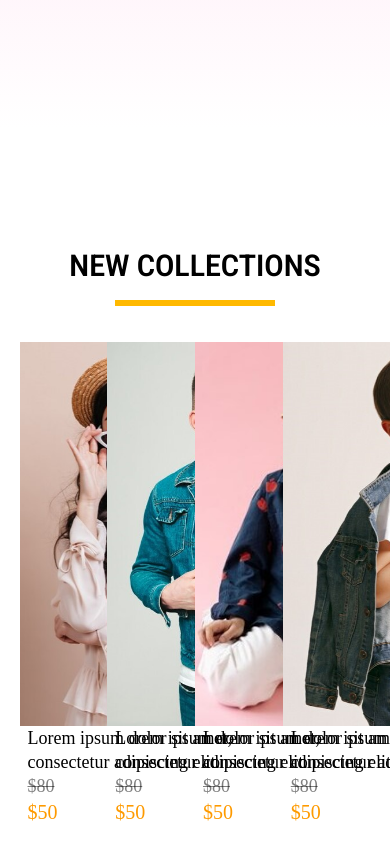
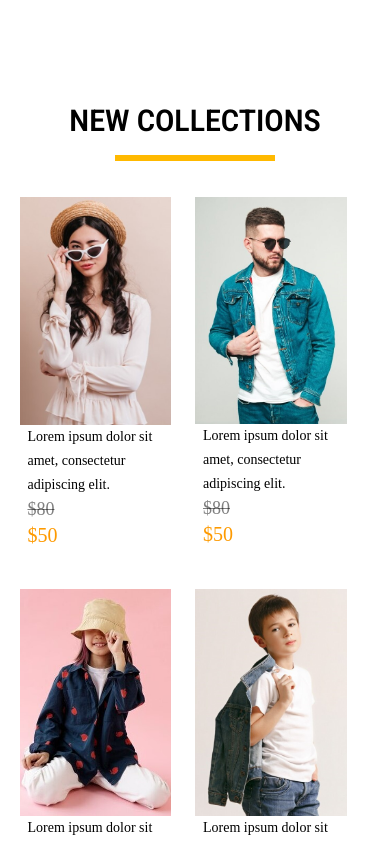
Before and after one commit to riyudev/E-Commerce-Website, a React (Vite) app: page / in a window 390 px wide. Shown: the part 1954-2795 px from the top of the page. Built offline with nearby package versions, Linux system fonts and the light colour scheme; a web font is replaced by a local one.

Commit message:
responsive items in new collections

```diff
--- a/src/components/Items.jsx
+++ b/src/components/Items.jsx
@@ -3,12 +3,16 @@ import { Link } from "react-router-dom";
 
 const Items = (props) => {
   return (
-    <div className="w-3xs space-y-3 pt-5">
+    <div className="tablet:w-52 laptop:max-w-[300px] laptop:w-full w-fit space-y-3 pt-5">
       <Link to={`/product/${props.id}`}>
-        <img src={props.image} alt="" />
+        <img
+          src={props.image}
+          alt=""
+          className="laptop:w-[400px] tablet:w-52"
+        />
       </Link>
       <div className="px-2">
-        <p>{props.name}</p>
+        <p className="laptop:text-lg text-sm text-wrap">{props.name}</p>
         <p className="text-black/50 line-through">${props.oldPrice}</p>
         <h5 className="text-amber-500">${props.newPrice}</h5>
       </div>
--- a/src/components/NewCollections.jsx
+++ b/src/components/NewCollections.jsx
@@ -8,7 +8,7 @@ function NewCollections() {
       <div className="w-[90%] place-items-center space-y-4">
         <h3>NEW COLLECTIONS</h3>
         <hr className="w-40 border-[3px] border-amber-400" />
-        <div className="grid grid-cols-4 space-y-5 space-x-6">
+        <div className="laptop:grid-cols-4 grid grid-cols-2 space-y-5 space-x-6">
           {newCollectionsData.map((item, i) => {
             return (
               <Item
```
